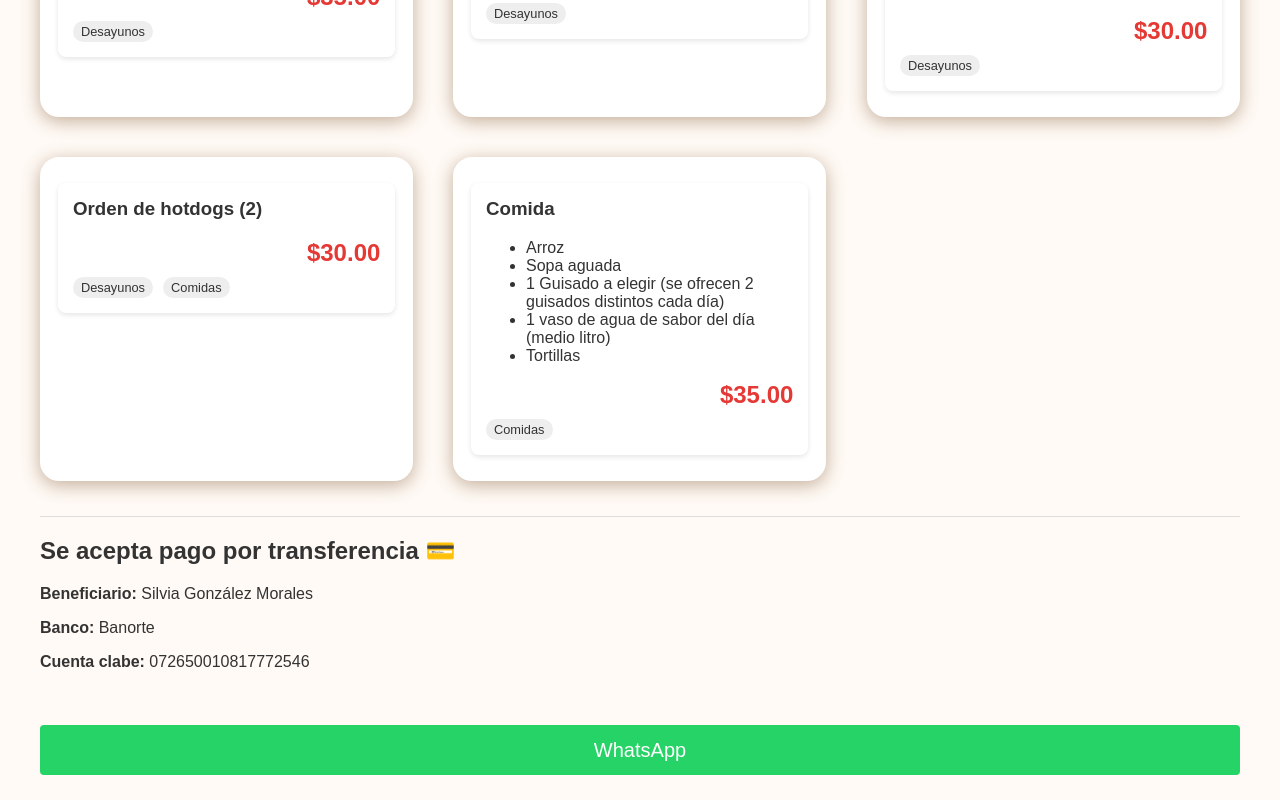
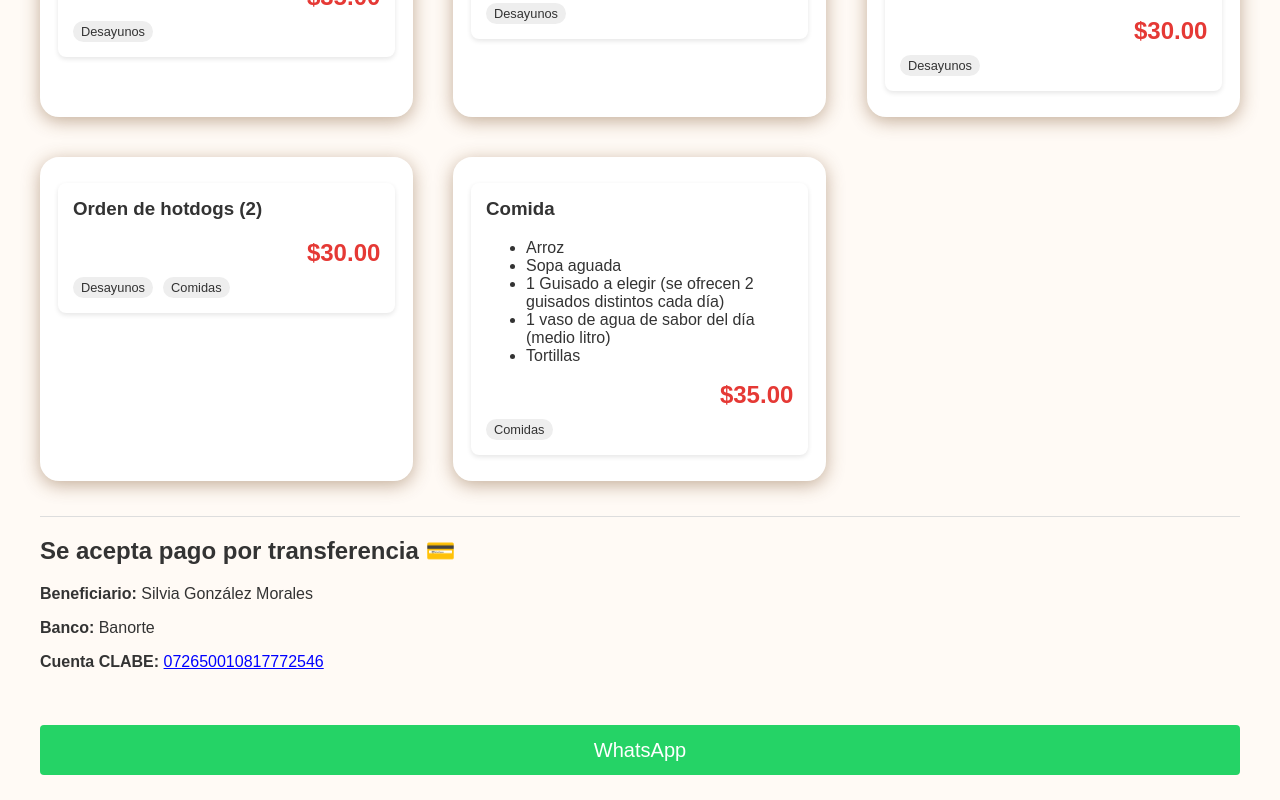
Before and after one commit to raullopezgonzalez95/cocina-chivis-2, a React (Create React App) app: page / in a window 1280 px wide. Shown: the part 801-1601 px from the top of the page. Built offline with nearby package versions, Linux system fonts and the light colour scheme.

Commit message:
feat: copiado

```diff
--- a/src/components/PaymentItem.tsx
+++ b/src/components/PaymentItem.tsx
@@ -1,9 +1,36 @@
-import React from 'react';
+import { useState } from 'react';
+
+const clabeNumber = '072650010817772546';
 
 const PaymentItem = () => {
+    const [copied, setCopied] = useState(false);
+
     const handleWhatsApp = () => {
         const phone = '522227331864';
         window.open(`https://wa.me/${phone}`, '_blank');
+    };
+
+    const handleCopy = async () => {
+        try {
+            if (navigator.clipboard && window.isSecureContext) {
+                await navigator.clipboard.writeText(clabeNumber);
+            } else {
+                // Fallback for iOS/Android or insecure context
+                const textArea = document.createElement("textarea");
+                textArea.value = clabeNumber;
+                textArea.readOnly = true;
+                textArea.style.position = "fixed";
+                textArea.style.left = "-9999px";
+                document.body.appendChild(textArea);
+                textArea.select();
+                document.execCommand('copy');
+                document.body.removeChild(textArea);
+            }
+            setCopied(true);
+            alert('¡Cuenta CLABE, copiado!');
+        } catch (err) {
+            setCopied(false);
+        }
     };
 
     return (
@@ -13,7 +40,19 @@ const PaymentItem = () => {
             <div className="mb-3">
                 <p className="text-gray-600"><span className="font-semibold"><strong>Beneficiario:</strong></span> Silvia González Morales</p>
                 <p className="text-gray-600"><span className="font-semibold"><strong>Banco:</strong></span> Banorte</p>
-                <p className="text-gray-600"><span className="font-semibold"><strong>Cuenta clabe:</strong></span> 072650010817772546</p>
+                <div className="relative inline-block">
+                    <p className="text-gray-600">
+                        <span className="font-semibold"><strong>Cuenta CLABE: </strong></span>
+                        <span
+                            onClick={handleCopy}
+                            style={{ textDecoration: 'underline', cursor: 'pointer', color: 'blue' }}
+                            title="Click para copiar cuenta CLABE"
+                            aria-label="Cuenta CLABE copiable"
+                        >
+                            {clabeNumber}
+                        </span>
+                    </p>
+                </div>
             </div>
             <br/>
             <button
```
